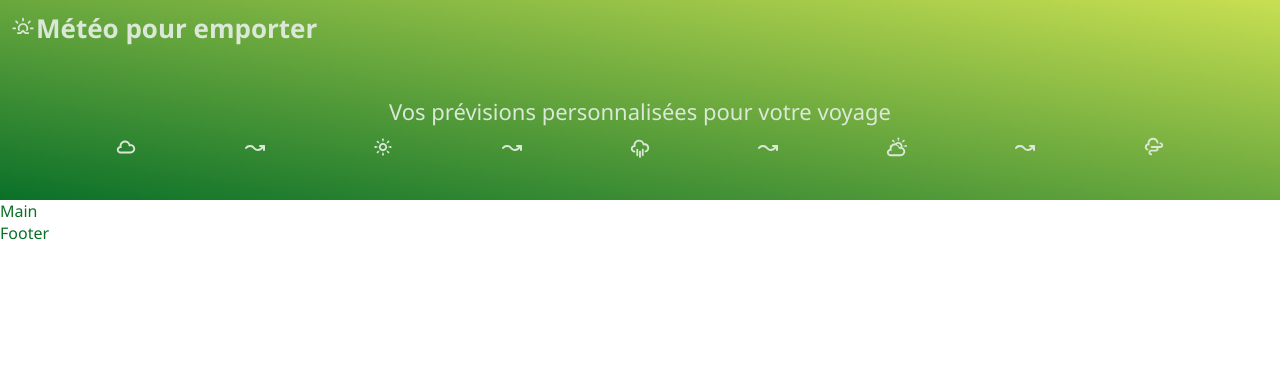
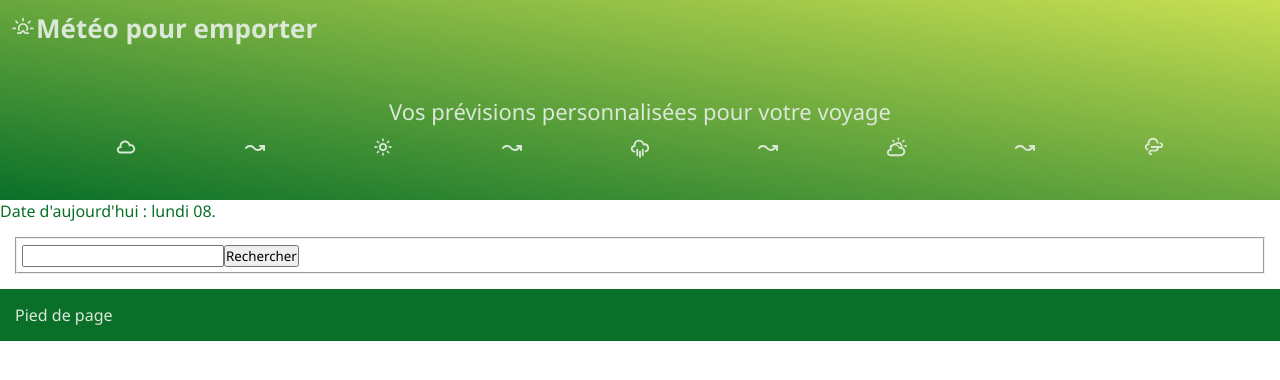
Before and after one commit to chinook07/meteo-pour-emporter, a React (Create React App) app: page / in a window 1280 px wide. Shown: the top 380 px of the page. Built offline with nearby package versions, Linux system fonts and the light colour scheme.

Commit message:
update 3

```diff
--- a/src/WeatherContext.js
+++ b/src/WeatherContext.js
@@ -6,8 +6,10 @@ export const WeatherContext = createContext();
 
 const WeatherContextProvider = ({ children }) => {
 
-    const [todayDate, setTodayDate] = useState();
+    const [todayDate, setTodayDate] = useState("");
     const [allDatesAvailable, setAllDatesAvailable] = useState();
+    const [nOfDestinations, setNOfDestinations] = useState(0);
+    const [allWeather, setAllWeather] = useState([]);
 
     useEffect(() => {
         const today = (new Date());
@@ -17,7 +19,7 @@ const WeatherContextProvider = ({ children }) => {
 
     useEffect(() => {
         let allDatesTemp = [];
-        for (let i = 0; i < 16; i++) {
+        for (let i = 0; i < 14; i++) {
             allDatesTemp[i] = (format(addDays(startOfToday(new Date()), i), "EEEE dd", {locale: frCA}))
         }
         setAllDatesAvailable(allDatesTemp);
@@ -27,7 +29,11 @@ const WeatherContextProvider = ({ children }) => {
         <WeatherContext.Provider
             value={{
                 todayDate,
-                allDatesAvailable
+                allDatesAvailable,
+                nOfDestinations,
+                setNOfDestinations,
+                allWeather,
+                setAllWeather
             }}
         >
             {children}
--- /dev/null
+++ b/src/main/Calendar.js
@@ -0,0 +1,24 @@
+import { useContext } from "react";
+import styled from "styled-components";
+
+import { WeatherContext } from "../WeatherContext";
+
+const Calendar = () => {
+    const { todayDate } = useContext(WeatherContext);
+
+    if (todayDate !== "") {
+        return (
+            <Wrapper>
+                <div>Date d'aujourd'hui : {todayDate}.</div>
+            </Wrapper>
+        )
+    } else {
+        return (
+            <div>Veuillez patienter...</div>
+        )
+    }
+}
+
+const Wrapper = styled.div``
+
+export default Calendar;
--- /dev/null
+++ b/src/main/Form.js
@@ -0,0 +1,147 @@
+import { useContext, useState, useEffect } from "react";
+import styled from "styled-components";
+
+import { WeatherContext } from "../WeatherContext";
+
+const Form = () => {
+    const { allDatesAvailable, allWeather, setAllWeather } = useContext(WeatherContext);
+
+    const [cityEntered, setCityEntered] = useState("");
+    const [citiesFound, setCitiesFound] = useState([]);
+    const [showCal, setShowCal] = useState(false);
+    const [cityChosen, setCityChosen] = useState("");
+
+    const updateCity = (e) => {
+        setCityEntered(e.target.value);
+    }
+
+    const searchCity = (e) => {
+        if (cityEntered !== "") {
+            e.preventDefault();
+            fetch(`http://api.openweathermap.org/geo/1.0/direct?q=${cityEntered}&limit=5&appid=c77a7a4b3db833e991269e38c96f8d5d&units=metric&lang=fr`)
+                .then(res => res.json())
+                .then(data => setCitiesFound(data))
+        } else {
+            e.preventDefault();
+        }
+    }
+
+    const selectCity = (city) => {
+        setCityChosen(city);
+        setCitiesFound([]);
+        setCityEntered("");
+        setShowCal(true);
+    }
+
+    const selectDate = (date, dateIndex) => {
+        fetch(`https://api.weatherbit.io/v2.0/forecast/daily?lat=${cityChosen.lat}&lon=${cityChosen.lon}&key=efcab29fd72a499ebc37f605f0cdb1af&lang=fr`)
+            .then(res => res.json())
+            .then(data => {
+                setAllWeather((prev) => [...prev, { date, dateIndex, city: cityChosen.name, weather: data.data[dateIndex] }]);
+                setShowCal(false);
+            })
+    }
+
+    useEffect(() => {
+        if (allWeather.length > 0) {
+            let copyOfAllWeather = [];
+            for (let d = 0; d < 14; d++) {
+                for (let c = 0; c < allWeather.length; c++) {
+                    if (allWeather[c].dateIndex === d) {
+                        copyOfAllWeather.push(allWeather[c])
+                    }
+                }
+            }
+            setAllWeather(copyOfAllWeather);
+        }
+    }, [showCal])
+
+    return (
+        <Wrapper>
+            <form onSubmit={searchCity}>
+                <fieldset>
+                    <input
+                        type="text"
+                        value={cityEntered}
+                        onChange={updateCity}
+                    ></input>
+                    <button type="submit">Rechercher</button>
+                </fieldset>
+            </form>
+            {
+                citiesFound.length > 0 &&
+                    <Choices>
+                        {
+                            citiesFound.map((element, index) => {
+                                return (
+                                    <Choice
+                                        key={index}
+                                        onClick={() => selectCity(element)}
+                                    >
+                                        <div>{element.name}, {element.state}, {element.country}</div>
+                                        <div>lat : {element.lat.toFixed(2)}, lon : {element.lon.toFixed(2)}</div>
+                                    </Choice>
+                                )
+                            })
+                        }
+                    </Choices>
+            }
+            {
+                cityChosen !== "" &&
+                <>
+                    <div>{cityChosen.name}</div>
+                    {
+                        showCal &&
+                        <DateChoices>
+                        {
+                            allDatesAvailable.map((element, index) => {
+                                return (
+                                    <DateChoice
+                                        key={index}
+                                        onClick={() => selectDate(element, index)}
+                                    >{element.slice(0, 3)} {(element.split(" "))[1]}
+                                    </DateChoice>
+                                )
+                            })
+                        }
+                        </DateChoices>
+                    }
+
+                </>
+
+            }
+        </Wrapper>
+    )
+}
+
+const Wrapper = styled.div`
+    padding: 15px;
+    fieldset {
+        padding: 5px;
+    }
+`
+
+const Choices = styled.div``
+
+const Choice = styled.div`
+    cursor: pointer;
+    &:hover {
+        background-color: var(--c-dark);
+    }
+`
+
+const DateChoices = styled.div`
+    background-color: var(--c-green);
+    display: flex;
+    flex-wrap: wrap;
+    justify-content: space-around;
+`
+
+const DateChoice = styled.div`
+    background-color: var(--c-lemon);
+    cursor: pointer;
+    margin: 10px;
+    padding: 10px;
+`
+
+export default Form;
--- /dev/null
+++ b/src/main/Summary.js
@@ -0,0 +1,43 @@
+import { useContext } from "react";
+import styled from "styled-components";
+
+import { WeatherContext } from "../WeatherContext";
+
+const Summary = () => {
+    const { allWeather } = useContext(WeatherContext);
+
+    if (allWeather.length > 0) {
+        return (
+            <Wrapper>
+                <div>Prévisions sommaires :</div>
+                <AllWeather>
+                    {
+                        allWeather.map((element, index) => {
+                            return (
+                                <OneWeather key={index}>
+                                    <button>Enlever</button>
+                                    <div>{element.city}</div>
+                                    <div>{element.date}</div>
+                                </OneWeather>
+                            )
+                        })
+                    }
+                </AllWeather>
+
+            </Wrapper>
+        )
+    }
+
+}
+
+const Wrapper = styled.div``
+
+const AllWeather = styled.div`
+    display: flex;
+`
+
+const OneWeather = styled.div`
+
+`
+
+export default Summary;
--- a/src/skelette/Footer.js
+++ b/src/skelette/Footer.js
@@ -3,11 +3,15 @@ import styled from "styled-components";
 const Footer = () => {
     return (
         <Wrapper>
-            Footer
+            Pied de page
         </Wrapper>
     )
 }
 
-const Wrapper = styled.footer``
+const Wrapper = styled.footer`
+    background-color: var(--c-green);
+    color: var(--c-light);
+    padding: 15px;
+`
 
 export default Footer;
--- a/src/skelette/Main.js
+++ b/src/skelette/Main.js
@@ -2,11 +2,16 @@ import { useContext } from "react";
 import styled from "styled-components";
 
 import { WeatherContext } from "../WeatherContext";
+import Calendar from "../main/Calendar";
+import Form from "../main/Form";
+import Summary from "../main/Summary";
 
 const Main = () => {
     return (
         <Wrapper>
-            Main
+            <Calendar />
+            <Form />
+            <Summary />
         </Wrapper>
     )
 }
```
Also changed, not shown: src/bouts/Entry.js (added, +31 -0 lines).
